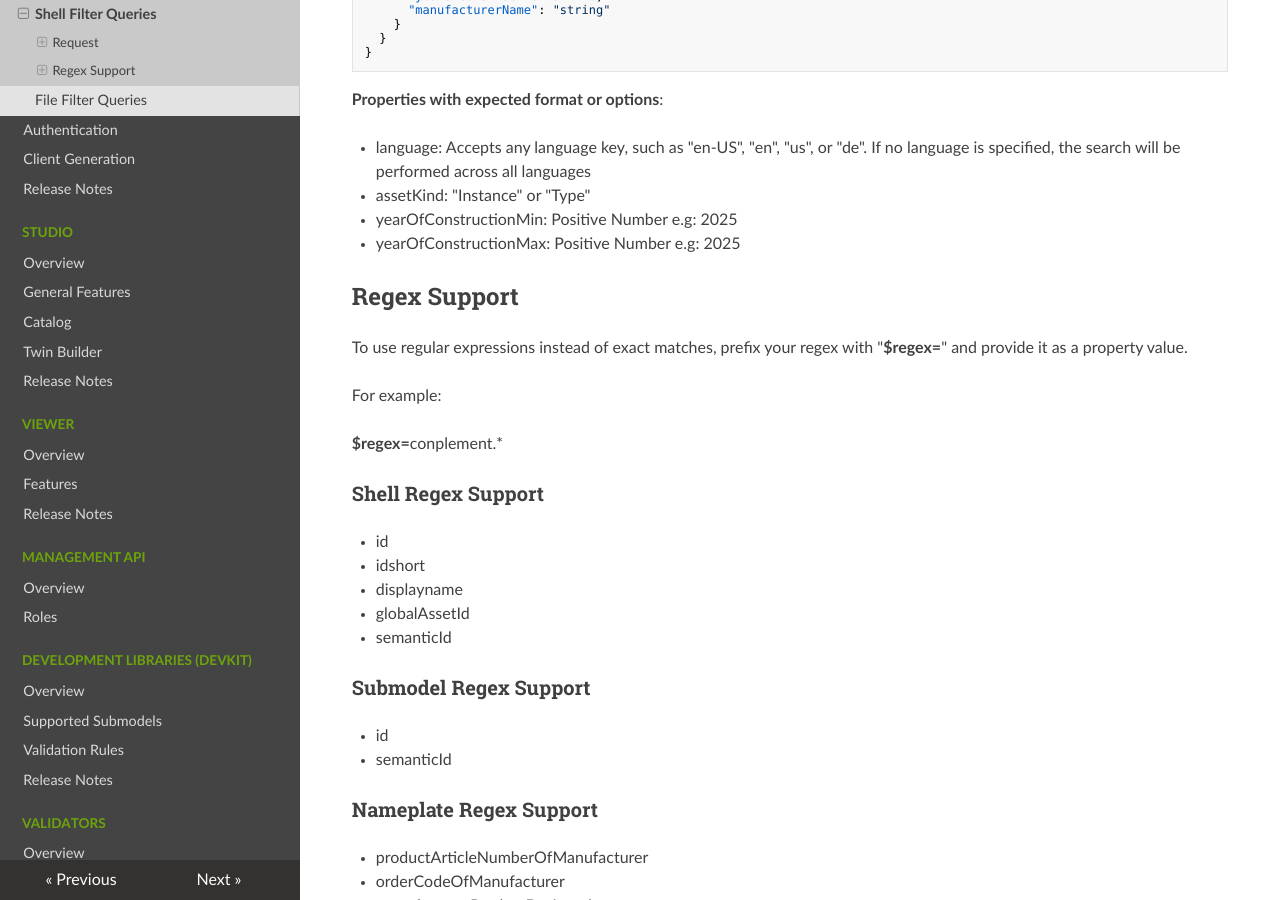
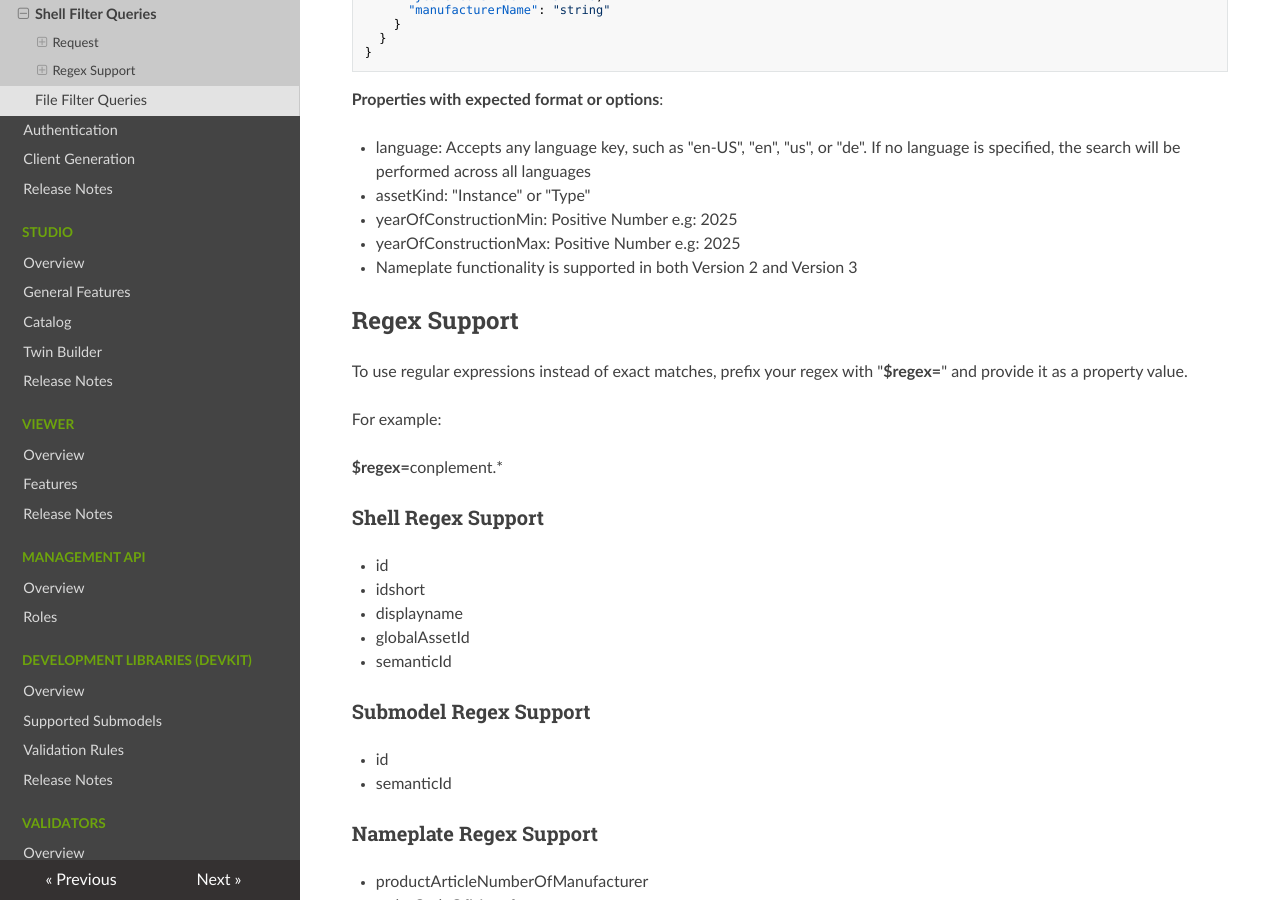
Before and after one commit to twinsphere/twinsphere.github.io, an MkDocs documentation site: the page built from docs/cloud-shell-filter-queries.md, in a window 1280 px wide and 900 px high, scrolled down 906 px. Built offline with MkDocs 1.6.1, drawn with Linux system fonts in a browser that asks for light colours; nearby versions of some CDN libraries.

Commit message:
feat(filter-queries): added nameplate version info

```diff
--- a/docs/cloud-shell-filter-queries.md
+++ b/docs/cloud-shell-filter-queries.md
@@ -53,6 +53,7 @@ default values (as these are treated as omitted). All provided filter parameters
 - assetKind: "Instance" or "Type"
 - yearOfConstructionMin: Positive Number e.g: 2025
 - yearOfConstructionMax: Positive Number e.g: 2025
+- Nameplate functionality is supported in both Version 2 and Version 3
 
 ## Regex Support
 
```
